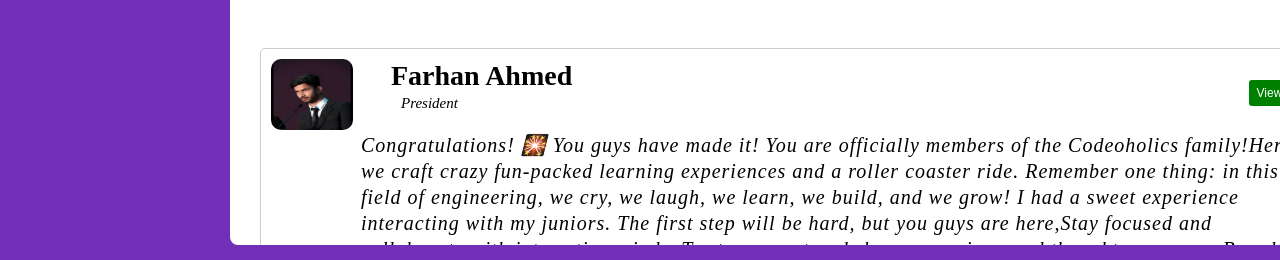
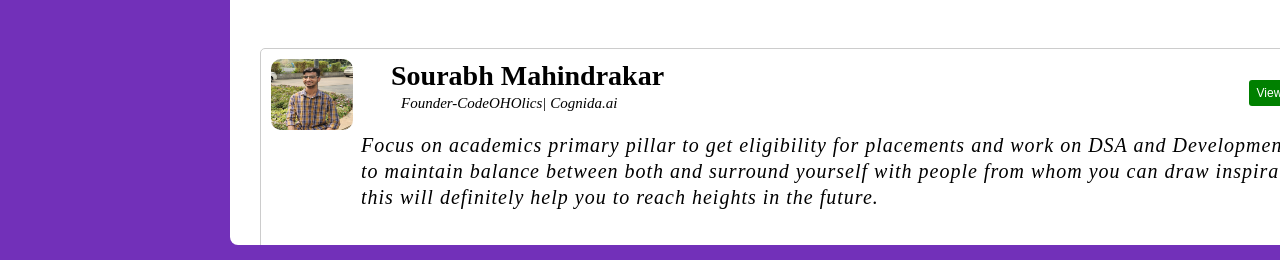
Before and after one commit to Farhan-x001/CodeOholics.results, a Next.js app: page /ads in a window 1280 px wide. Shown: the part 507-767 px from the top of the page. Built offline with nearby package versions, Linux system fonts and the light colour scheme.

Commit message:
fixed search and added sourabh review

```diff
--- a/components/ads.js
+++ b/components/ads.js
@@ -37,6 +37,15 @@ const AdsPage = () => {
       linkedinProfile: "https://www.linkedin.com/in/charan-narukulla?utm_source=share&utm_campaign=share_via&utm_content=profile&utm_medium=android_app",
     },
     {
+      SN: 1,
+      name: "Sourabh Mahindrakar ",
+      designation: "Founder-CodeOHOlics| Cognida.ai",
+      image: '/images/sourabh.jpeg',
+      time: "Focus on academics primary pillar to get eligibility for placements and work on DSA and Development try to maintain balance between both and surround yourself with people from whom you can draw inspiration this will definitely help you to reach heights in the future.",
+      phno:"+91 79813 29412",
+      linkedinProfile: "https://www.linkedin.com/in/sourabh-mahindrakar-7459541b0/?originalSubdomain=in",
+    },
+    {
       id: 1,
       name: 'Farhan Ahmed',
       image: '/images/farhan.png',
@@ -51,7 +60,17 @@ const AdsPage = () => {
     SN: 2,
     name: "Mahitha kalyani",
     image: '/images/mahitha.png',
-    time:' The experience is very nice...I didnt expect that Ill be engaging with them for soo long but the interviewees were soo active and enthusiastic that the interview lasted for almost an hour.So they made my job easy... and Thanks for choosing us. But we expect more involvement of the core and executive team of the Codeoholics club from next time...',
+    time:` Helloo Juniors..!!
+    Happy to see your active participation in the membership drive. I feel like sharing these small lessons out of my experience in college. Hoping that they might be usefull.In the 1st year, don't stick to your classrooms, labs, records and exams...
+    Try to interact with as many people as possible. Maintain a decent GPA(for all 4 years)
+
+    In the 2nd year of college, start exploring various technical and non-technical domains to find out where you're interested in and where you can build a strong career.
+    Improve your foundations and focus on DSA the most.
+
+    In the 3rd year, start working on good projects which actually add up value to your resume. Don't do them for the sake of resume but instead dive deep into the learnings. By the end of your 3rd year, try to land into some internship and learn as much as possible.
+    All the best for your journey...!!!
+
+    The experience of interviewing enthusiastic juniors was very nice. I didn't expect that I'll be engaging with them for so long but the interviewees were so active that the interview lasted for hours... They made my job easy. and Thanks for choosing us. But expecting that the core and executive team of Codeoholics will involve more in the upcoming events`,
     designation: 'BZ alumini,events lead @intelclub',
     year: '3rd',
     courseSection: 'Computer Science - Section c',
```
Also changed, not shown: public/images/sourabh.jpeg (added).
